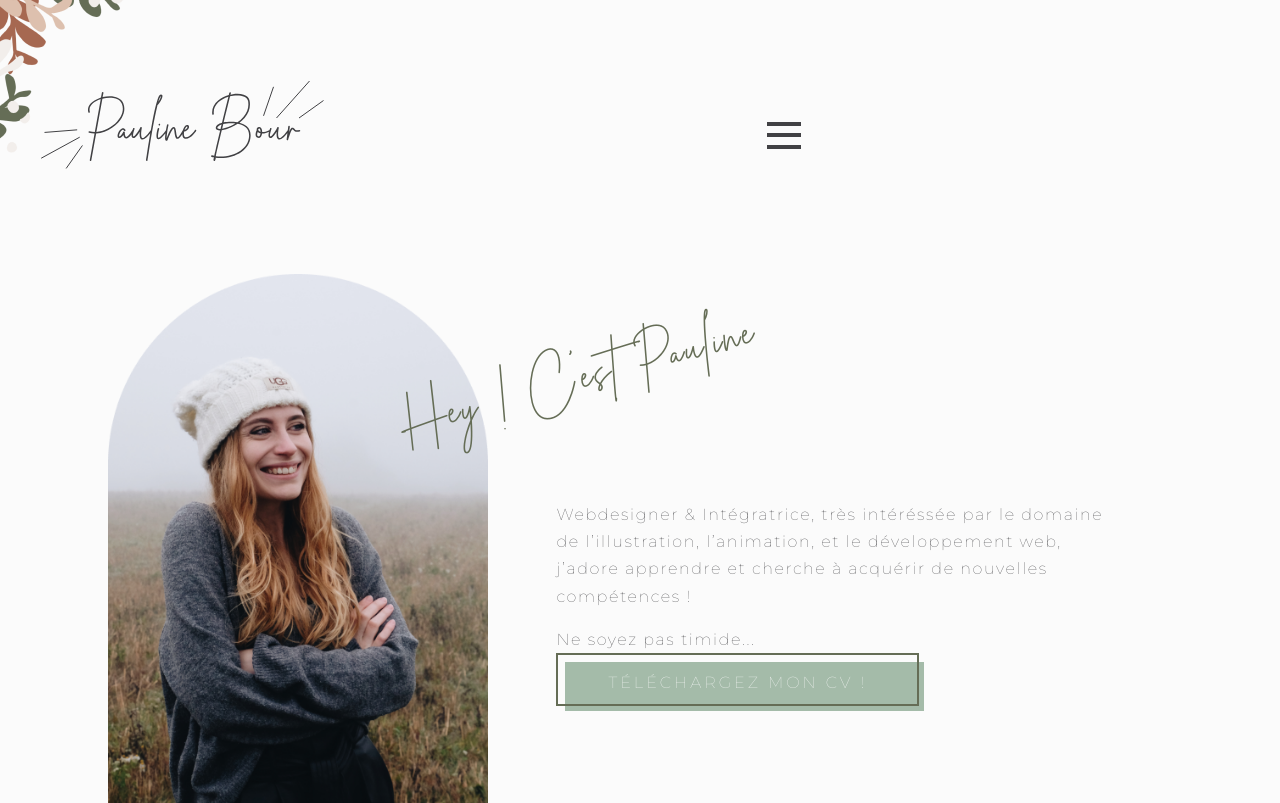
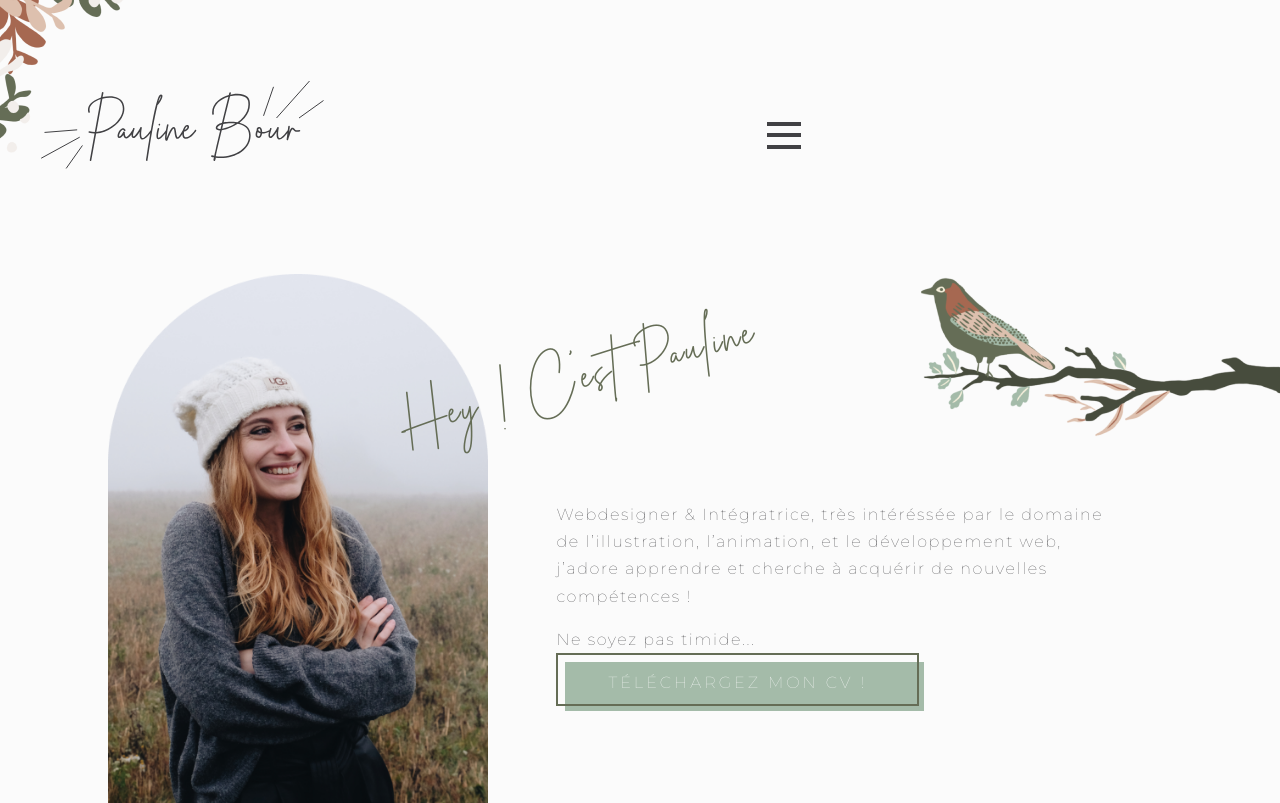
Before and after one commit to thesunisblue/portfolio, a PHP site: page / in a window 1280 px wide. Shown: the top 803 px of the page. Run offline with PHP 8.4, Linux system fonts and the light colour scheme.

Commit message:
adding background image

```diff
--- a/index.css
+++ b/index.css
@@ -545,3 +545,12 @@ footer {
 .citation p {
   margin: 0;
 }
+
+@media only screen and (min-width: 1024px){
+.block__presentation__bg {
+  background-image: url(/background-bird.png);
+  background-repeat: no-repeat;
+  background-position: top right;
+  background-size: auto;
+}
+}
--- a/index.php
+++ b/index.php
@@ -50,6 +50,7 @@
         <a href="https://github.com/thesunisblue" target="blank"><img class="github" src="/github-icon.svg" /></a>
         </div>
     </header>
+    <div class="block__presentation__bg">
     <div class="block__presentation">
         <img class="profil__picture" src="/pauline-profil.png"/>
         <div class="block__presentation__introduction">
@@ -60,6 +61,7 @@
         <a href="/cv-Bour-Pauline.pdf" class="button-52" role="button" target="blank">Téléchargez mon CV !</a>
         </div>
       </div>
+    </div>
     </div>
 
     <svg width="100%" height="94" viewBox="0 0 1920 94" fill="none" xmlns="http://www.w3.org/2000/svg">
```
Also changed, not shown: background-bird.png (added), 2 other files.
